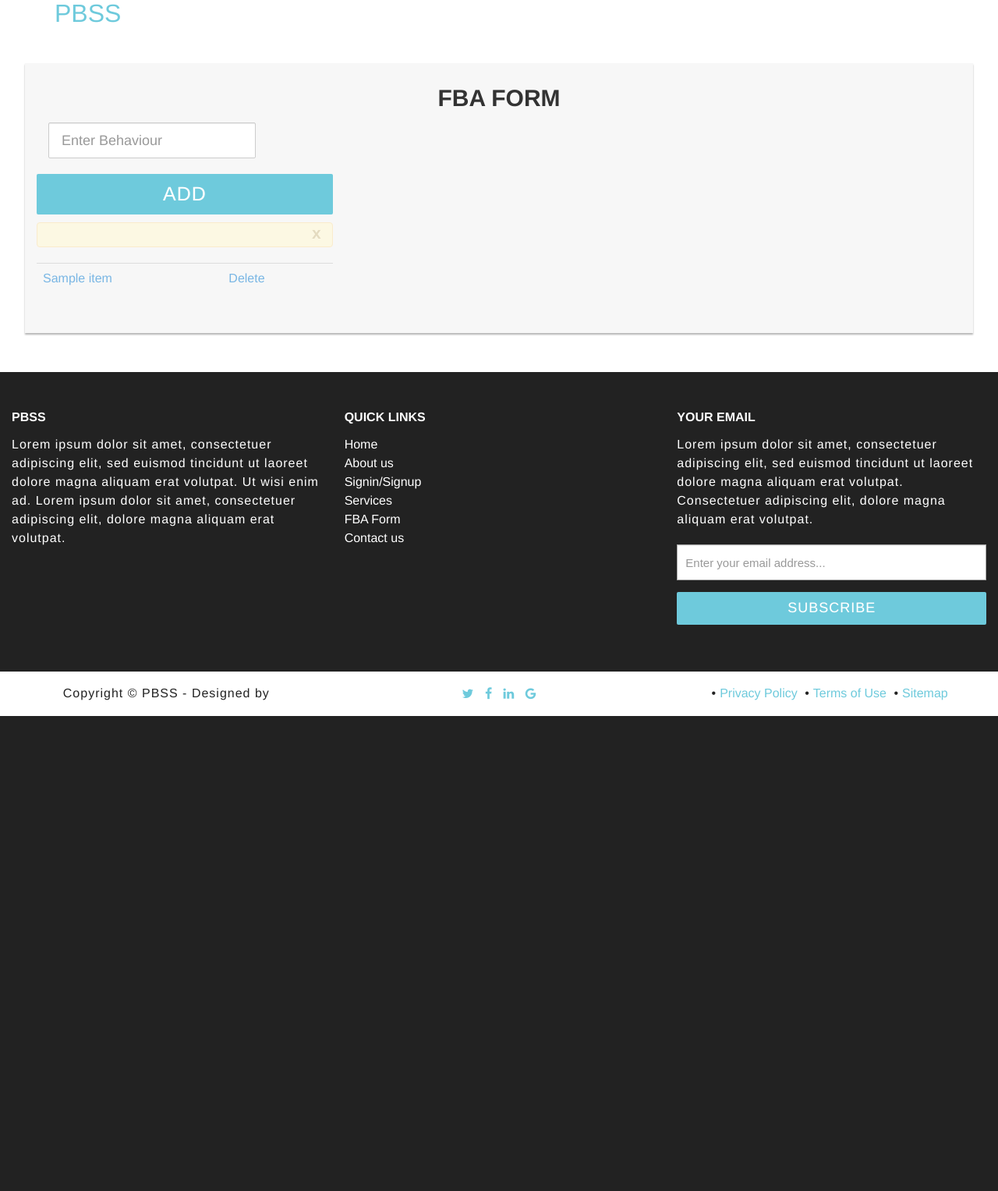
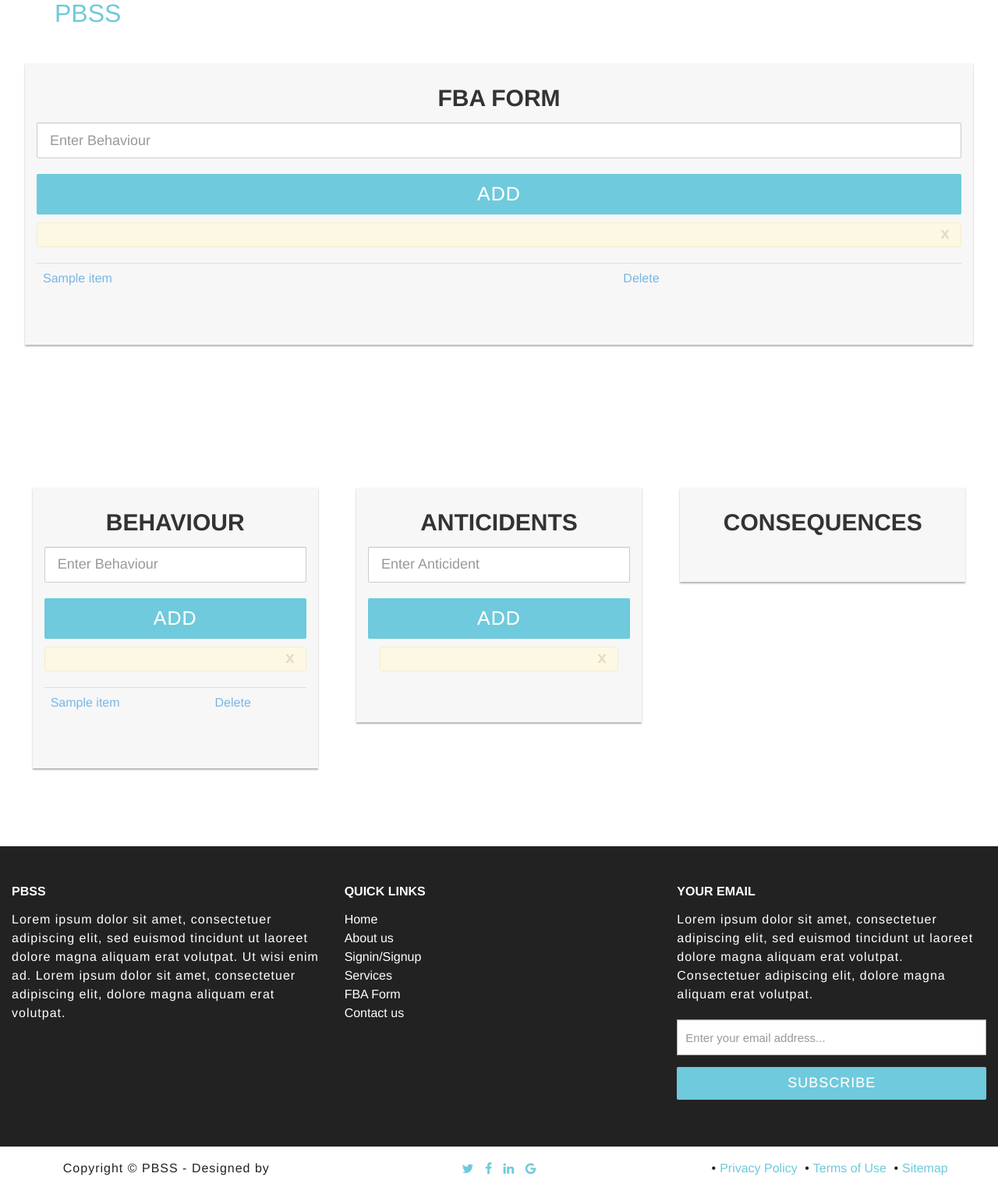
Before and after one commit to NBGAzure/Positivebehaviour, a Django app: template PBSS/fbaform/templates/fbaform/fbaform.html in a window 1280 px wide. Shown: the part 33-1560 px from the top of the page at 78% size. Before the commit the page ends 951 px from the top, so only its background shows below. Run offline with Django 3.2, Linux system fonts and the light colour scheme; the template is opened without the code that fills it: most values are stand-ins (such as "Sample title", 1, 10 or a date in 2020); one stand-in notice (Sample message) is shown; some libraries are stand-ins or nearby versions.

Commit message:
resolved branch error
Co-Authored-By: VickyDesai <anninomi@users.noreply.github.com>

```diff
--- a/PBSS/PBS/settings.py
+++ b/PBSS/PBS/settings.py
@@ -38,8 +38,8 @@ STATICFILES_DIRS = [
 INSTALLED_APPS = [
     'positivebehaviour',
     'users.apps.UsersConfig',
-    # 'crispy_forms',
-    'fbaform.apps.FbaformConfig',
+    'crispy_forms',
+    'fbaform',
     'django.contrib.admin',
     'django.contrib.auth',
     'django.contrib.contenttypes',
@@ -88,6 +88,7 @@ DATABASES = {
         'NAME': os.path.join(BASE_DIR, 'db.sqlite3'),
     }
 }
+
 
 # Password validation
 # https://docs.djangoproject.com/en/2.2/ref/settings/#auth-password-validators
--- a/PBSS/fbaform/forms.py
+++ b/PBSS/fbaform/forms.py
@@ -1,7 +1,13 @@
 from django import forms
 from .models import List
+from .models import Anticident
 
 class ListForm(forms.ModelForm):
     class Meta:
         model = List
         fields = ["item", "completed"]
+
+class AnticidentForm(forms.ModelForm):
+    class Meta:
+        model = Anticident
+        fields = ["anticident", "completed"]
--- a/PBSS/fbaform/templates/fbaform/fbaform.html
+++ b/PBSS/fbaform/templates/fbaform/fbaform.html
@@ -4,15 +4,12 @@
 
 
     <div class="profile-form">
-            <form class="form-inline my-2 my-lg-0" method="POST">
+            <form class="my-2 my-lg-0" method="POST">
                 {% csrf_token %}
                 <h3 class="text-center">FBA Form</h3><br>
                 <fieldset class="form-group">
                 <div class="row">
-                    <div class="col-sm-4">
-                    <legend class="border-bottom mb-4 "></legend>
                     <input type="text" class="form-control input-lg" name="item" id="name" placeholder="Enter Behaviour" required="required" />
-                    </div>
                     <button type="submit" class="btn btn-3 btn-block" name="btnadd" id="btnadd">Add</button>
         <br>
                 {%  if messages %}
@@ -43,8 +40,95 @@
             {% endif %}
                 </div>
                 </fieldset></form>
+    </div>
+
+    <div class="profile-form">
+				<div class="row">
+					<div class="col-md-4 col-footer footer-1">
+						<div class="content">
+                            <div class="profile-form">
+            <form class="my-2 my-lg-0" method="POST">
+                {% csrf_token %}
+                <h3 class="text-center">Behaviour</h3><br>
+                <fieldset class="form-group">
+                <div class="row">
+                    <input type="text" class="form-control input-lg" name="item" id="b1" placeholder="Enter Behaviour" required="required" />
+                    <button type="submit" class="btn btn-3 btn-block" name="btnadd" id="btnadd">Add</button>        <br>
+                {%  if messages %}
+                {%  for message in messages %}
+                    <div class = "alert alert-warning alert-dismissable" role="alert">
+                        <button class="close" data-dismiss="alert">
+                            <small><sup>x</sup></small>
+                        </button>
+                    </div>
+                {% endfor %}
+                {% endif %}
+            {% if all_items %}
+                 <table class="table table-bothered">
+                {% for things in all_items %}
+                    {% if things.completed %}
+                        <tr class="table-secondary">
+                            <td><a href="{% url 'edit' things.id %}">{{ things.item }}</a></td>
+                          <td><a href="{% url 'delete' things.id %}">Delete</a></td>
+                        </tr>
+                    {% else %}
+                        <tr>
+                            <td><a href="{% url 'edit' things.id %}">{{ things.item }}</a></td>
+                        <td><a href="{% url 'delete' things.id %}">Delete</a></td>
+                        </tr>
+                    {% endif %}
+            {% endfor %}
+                </table>
+            {% endif %}
                 </div>
+                </fieldset></form>
+                </div>
+                        </div>
+					</div>
 
+<!-- ============================================================================================================== -->
+
+                    <div class="col-md-4 col-footer footer-2">
+						<div class="content">
+                            <div class="profile-form">
+                    <form class="my-2 my-lg-0" method="POST">
+                    {% csrf_token %}
+                        <h3 class="text-center">Anticidents</h3><br>
+                    <fieldset class="form-group">
+                    <div class="row">
+                        <input type="text" class="form-control input-lg" name="anticident" id="name" placeholder="Enter Anticident" required="required" />
+                        <button type="submit" class="btn btn-3 btn-block" name="btnadd" id="btnadd">Add</button> <br>
+                    </div>
+                        {%  if messages %}
+                {%  for message in messages %}
+                    <div class = "alert alert-warning alert-dismissable" role="alert">
+                        <button class="close" data-dismiss="alert">
+                            <small><sup>x</sup></small>
+                        </button>
+                    </div>
+                {% endfor %}
+                {% endif %}
+                     </fieldset></form>
+                            </div>
+						</div>
+					</div>
+
+<!-- ============================================================================================ -->
+
+                    <div class="col-md-4 col-footer footer-3">
+                        <div class="profile-form">
+            <form class="my-2 my-lg-0" method="POST">
+
+                <h3 class="text-center">Consequences</h3><br>
+                <fieldset class="form-group">
+
+                </fieldset></form>
+                </div>
+                        </div>
+				</div>
+			</div>
+
+    </div>
 
 
 {% endblock content %}
--- a/PBSS/fbaform/urls.py
+++ b/PBSS/fbaform/urls.py
@@ -5,6 +5,7 @@ from . import views
 
 urlpatterns = [
     path('', views.fbaform, name='fbaform'),
+ #   path('', views.anticident, name='anticident'),
     path('delete/<list_id>', views.delete, name="delete"),
     path('cross_off/<list_id>', views.cross_off, name="cross_off"),
     path('uncross/<list_id>', views.uncross, name="uncross"),
--- a/PBSS/positivebehaviour/static/css/style.css
+++ b/PBSS/positivebehaviour/static/css/style.css
@@ -109,7 +109,7 @@ hr:after {content: url(../static/images/dots.png);display: inline-block;position
         font-size: 1.5em;
     }
 }
-header{text-align: center;color: #fff;background: url(/static/images/bg.jpg) no-repeat scroll center center ;-webkit-background-size: cover;-moz-background-size: cover;background-size: cover;-o-background-size: cover;height: 650px;}
+header{text-align: center;color: #fff;background: url(/static/images/heroimage.jpg) no-repeat scroll center center ;-webkit-background-size: cover;-moz-background-size: cover;background-size: cover;-o-background-size: cover;height: 650px;}
 header img{display: block; margin: 200px auto  50px auto;}
 header .intro-text .intro-heading {text-transform: uppercase;font-family: Montserrat,"Helvetica Neue",Helvetica,Arial,sans-serif;font-weight: 700;font-size: 50px;}
 header .intro-text .intro-lead-in {margin-bottom: 30px;font-family: 'Helvetica,Arial';font-size: 42px;}
--- a/PBSS/positivebehaviour/urls.py
+++ b/PBSS/positivebehaviour/urls.py
@@ -6,5 +6,6 @@ from . import views
 
 urlpatterns = [
     path('', views.index, name='index'),
-    url(r'^sitemap/$', views.sitemap, name='sitemap')
+    url(r'^sitemap/$', views.sitemap, name='sitemap'),
+    url(r'^fbaform/$', views.fbaForm, name='fbaform')
 ]
--- a/PBSS/positivebehaviour/views.py
+++ b/PBSS/positivebehaviour/views.py
@@ -10,3 +10,7 @@ def index(request):
 def sitemap(request):
 
     return render(request, 'positivebehaviour/sitemap.html', {'title': 'sitemap'})
+
+def fbaForm(request):
+
+    return render(request, 'fbaform/fbaform.html', {'title': 'fbaform'})
--- a/PBSS/users/signals.py
+++ b/PBSS/users/signals.py
@@ -1,7 +1,7 @@
-from  django.db.models.signals import post_save
+from django.db.models.signals import post_save
 from django.contrib.auth.models import User
-from  django.dispatch import receiver
-from  .models import Profile
+from django.dispatch import receiver
+from .models import Profile
 
 
 @receiver(post_save, sender=User)
--- a/PBSS/users/templates/users/userbase.html
+++ b/PBSS/users/templates/users/userbase.html
@@ -33,7 +33,7 @@
         <div class="container">
             <!-- Brand and toggle get grouped for better mobile display -->
             <div class="navbar-header page-scroll">
-                <a class="navbar-brand page-scroll" href="#page-top">PBSS</a>
+                <a class="navbar-brand page-scroll" href="{% url 'index' %}">PBSS</a>
             </div>
 
             <!-- Collect the nav links, forms, and other content for toggling -->
@@ -56,7 +56,7 @@
 			<div class="container-fluid">
 				<div class="row">
 					<div class="col-md-4 col-footer footer-1">
-						<div class=""><h6>PBSS</h6></div>
+                        <div class=""><h6>PBSS</h6></div>
 						<div class="content">
 							<p>Lorem ipsum dolor sit amet, consectetuer adipiscing elit, sed euismod tincidunt ut laoreet dolore magna aliquam erat volutpat. Ut wisi enim ad. Lorem ipsum dolor sit amet, consectetuer adipiscing elit, dolore magna aliquam erat volutpat. </p>
                         </div>
@@ -66,7 +66,7 @@
 						<div class="col-xs-6 col-md-4 col-footer footer-3">
                             <h6>Quick Links</h6>
                                 <ul class="footer-links">
-                                      <li><a href="#">Home</a></li>
+                                      <li><a href="{% url 'index' %}">Home</a></li>
                                       <li><a href="#">About us</a></li>
                                       <li><a href="#">Signin/Signup</a></li>
                                       <li><a href="#">Services</a></li>
```
Also changed, not shown: PBSS/fbaform/models.py (+19 -9 lines), PBSS/fbaform/views.py (+15 -2 lines), PBSS/positivebehaviour/templates/positivebehaviour/base.html (+4 -4 lines), PBSS/positivebehaviour/templates/positivebehaviour/index.html (+2 -7 lines), PBSS/db.sqlite3, PBSS/fbaform/migrations/0004_anticident.py (added), PBSS/positivebehaviour/static/images/heroback.jpg (added), PBSS/positivebehaviour/static/images/heroback1.jpg (added), PBSS/users/models.py (line endings or trailing spaces), 1 other file.
